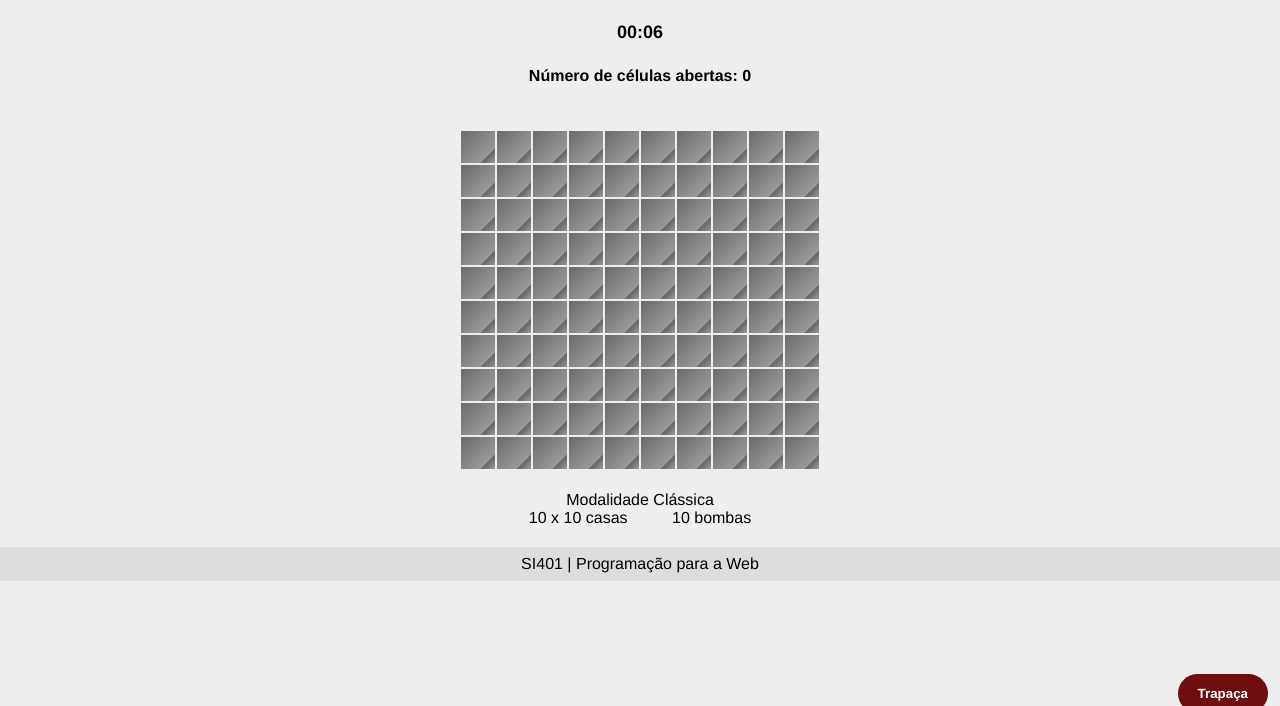
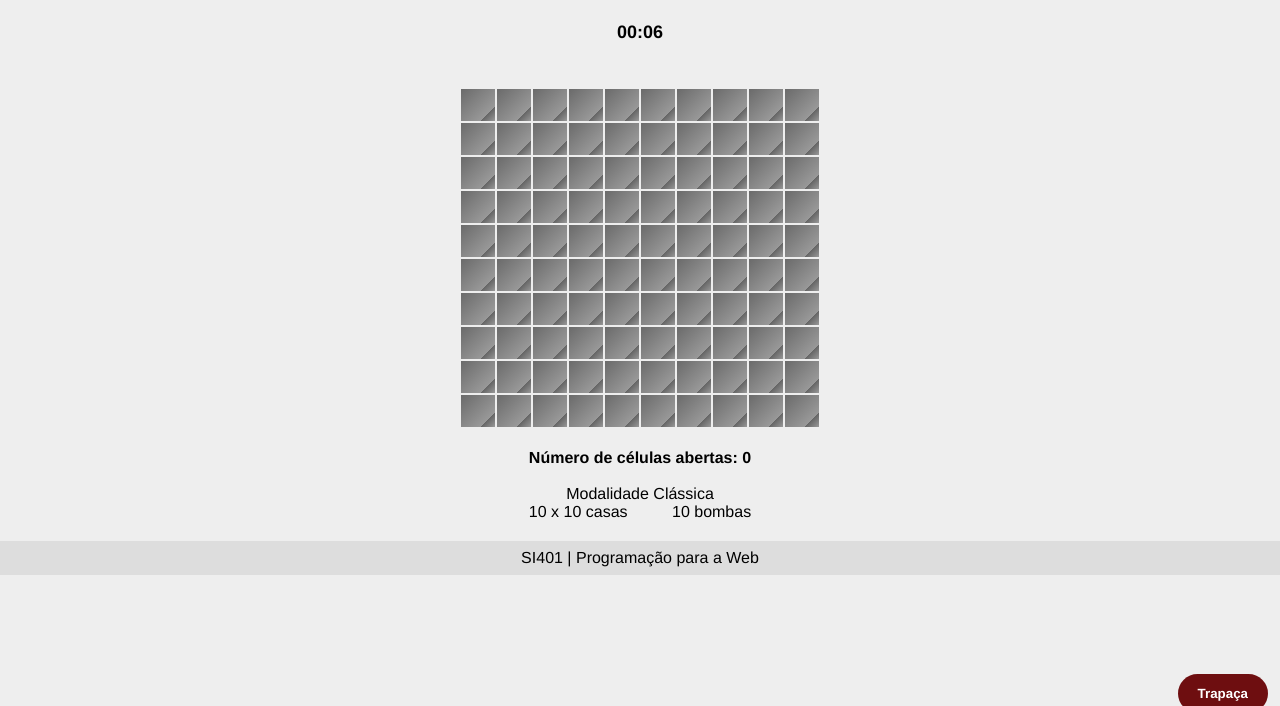
Before and after one commit to si401-web/campo-minado, a PHP site: page /jogo.html in a window 1280 px wide. Shown: the part 75-781 px from the top of the page. Run offline with PHP 8.4, Linux system fonts and the light colour scheme.

Commit message:
Changed position of open cells count

```diff
--- a/css/tabuleiro.css
+++ b/css/tabuleiro.css
@@ -99,10 +99,6 @@ aside#acoes {
 }
 
 #qtd {
-    display: inline-block;
-    padding: 12px 0;
-    box-sizing: border-box;
     font-weight: bold;
     text-align: center;
-    width: 100%;
 }
--- a/jogo.html
+++ b/jogo.html
@@ -41,10 +41,6 @@
         <span id="decorrido">&nbsp;&nbsp;&nbsp;00:00</span><span id="restante"></span>
     </div>
 
-    <div id="qtd">
-        Número de células abertas: 0
-    </div>
-
     <div id="tabuleiro">
         <table>
             <tr>
@@ -54,6 +50,9 @@
     </div>
 
     <div id="info">
+        <span id="qtd">Número de células abertas: 0</span>
+        <br />
+        <br />
         <span id="modalidade">Modalidade Clássica</span>
         <br />
         <span id="dimensoes">9 x 9 casas</span>
```
